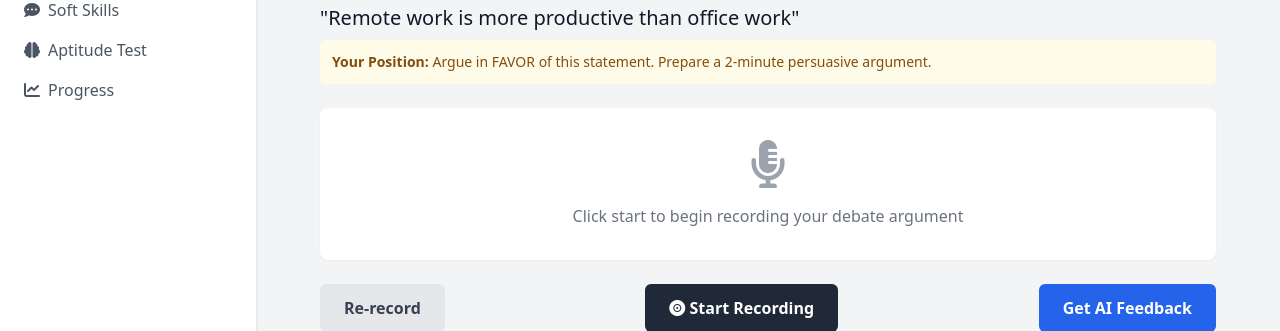
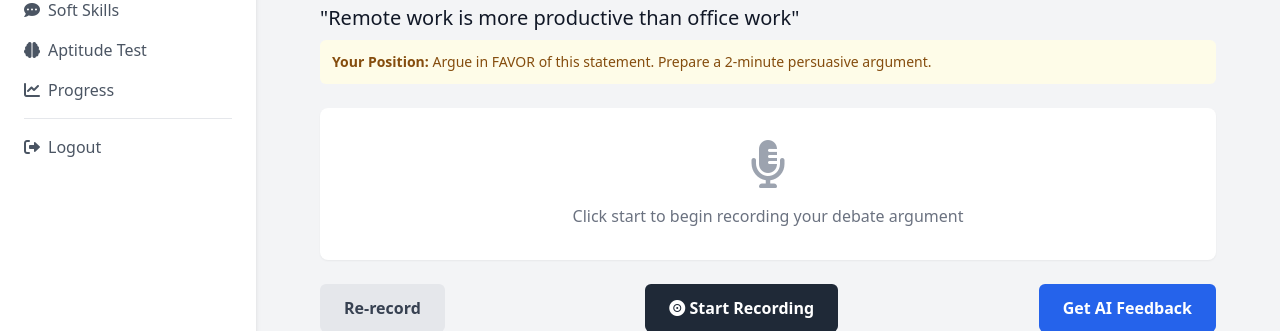
Before and after one commit to aashipandey513-stack/SKILLSYNC, a FastAPI app: page /competition in a window 1280 px wide. Shown: the part 210-541 px from the top of the page. Run offline with FastAPI, Linux system fonts and the light colour scheme; some libraries are stand-ins or nearby versions.

Commit message:
Update templates/competition.html

```diff
--- a/templates/competition.html
+++ b/templates/competition.html
@@ -19,6 +19,11 @@
             <li><a href="/soft-skills" class="text-gray-600 hover:text-blue-600 font-medium"><i class="fas fa-comment-dots w-6"></i>Soft Skills</a></li>
             <li><a href="/aptitude" class="text-gray-600 hover:text-blue-600 font-medium"><i class="fas fa-brain w-6"></i>Aptitude Test</a></li>
             <li><a href="/analytics" class="text-gray-600 hover:text-blue-600 font-medium"><i class="fas fa-chart-line w-6"></i>Progress</a></li>
+             <li class="pt-4 border-t mt-4">
+            <a href="/logout" class="text-gray-600 hover:text-red-600 font-medium">
+                <i class="fas fa-sign-out-alt w-6"></i>Logout
+            </a>
+        </li>
         </ul>
     </nav>
 
```
